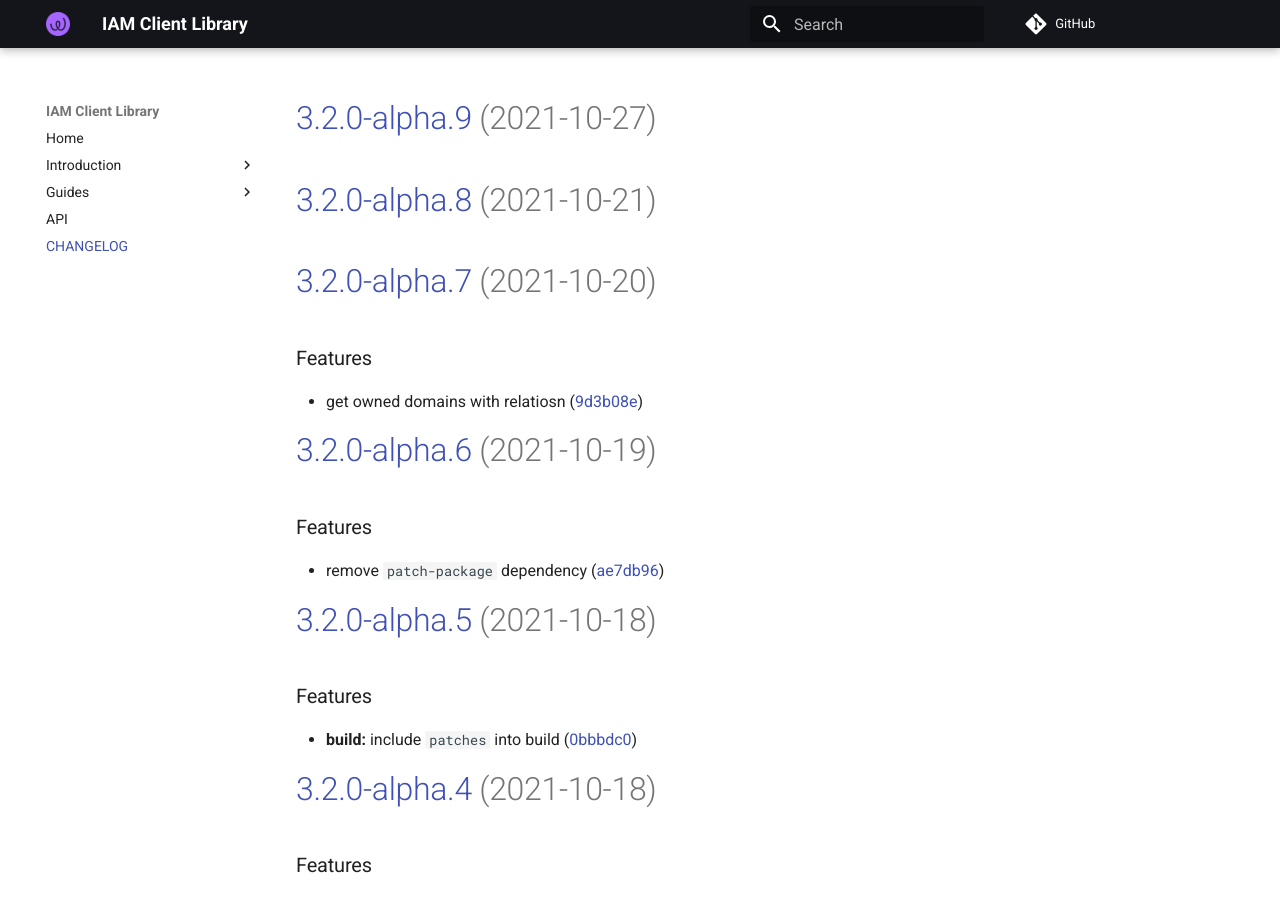
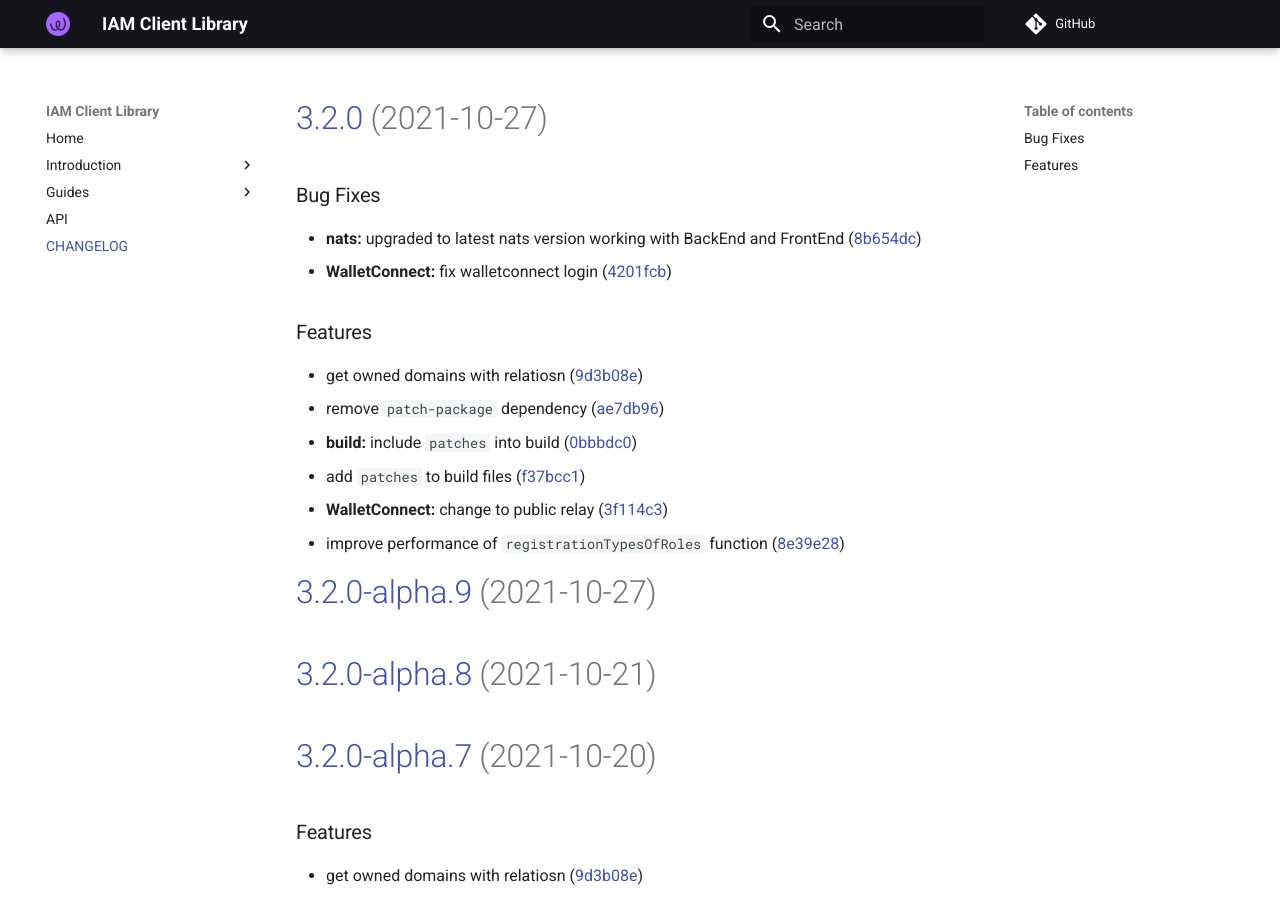
Before and after one commit to energywebfoundation/iam-client-lib, an MkDocs documentation site: the page built from docs/CHANGELOG.md, in a window 1280 px wide and 900 px high. Built offline with MkDocs 1.6.1 and Material for MkDocs 9.7.7, drawn with Linux system fonts in a browser that asks for light colours; comment, search, counter and statistics services are not loaded.

Commit message:
chore(release): 3.2.0 [skip ci]
# [3.2.0](https://github.com/energywebfoundation/iam-client-lib/compare/v3.1.0...v3.2.0) (2021-10-27)

### Bug Fixes

* **nats:** upgraded to latest nats version working with BackEnd and FrontEnd ([8b654dc](https://github.com/energywebfoundation/iam-client-lib/commit/8b654dc81751ec171551513a7b4360b035765a87))
* **WalletConnect:** fix walletconnect login ([4201fcb](https://github.com/energywebfoundation/iam-client-lib/commit/4201fcb491d21f0bdc242027dd56cd53ffada4e3))

### Features

* get owned domains with relatiosn ([9d3b08e](https://github.com/energywebfoundation/iam-client-lib/commit/9d3b08e670f97134f35235157b1f2d89f2d2b1e7))
* remove `patch-package` dependency ([ae7db96](https://github.com/energywebfoundation/iam-client-lib/commit/ae7db9690cc3dbf14945677b390aa264eef0a4f7))
* **build:** include `patches` into build ([0bbbdc0](https://github.com/energywebfoundation/iam-client-lib/commit/0bbbdc00d3e781b46898be520a1429101c6b4b1e))
* add `patches` to build files ([f37bcc1](https://github.com/energywebfoundation/iam-client-lib/commit/f37bcc1625df8167a60bb7183c446c3b50f161ee))
* **WalletConnect:** change to public relay ([3f114c3](https://github.com/energywebfoundation/iam-client-lib/commit/3f114c32ca35c262e30cd4bc437a9c6d0a8c4dac))
* improve performance of `registrationTypesOfRoles` function ([8e39e28](https://github.com/energywebfoundation/iam-client-lib/commit/8e39e28070fcb9c5bc97c4b28b7696f0c573d6c6))

```diff
--- a/docs/CHANGELOG.md
+++ b/docs/CHANGELOG.md
@@ -1,3 +1,21 @@
+# [3.2.0](https://github.com/energywebfoundation/iam-client-lib/compare/v3.1.0...v3.2.0) (2021-10-27)
+
+
+### Bug Fixes
+
+* **nats:** upgraded to latest nats version working with BackEnd and FrontEnd ([8b654dc](https://github.com/energywebfoundation/iam-client-lib/commit/8b654dc81751ec171551513a7b4360b035765a87))
+* **WalletConnect:** fix walletconnect login ([4201fcb](https://github.com/energywebfoundation/iam-client-lib/commit/4201fcb491d21f0bdc242027dd56cd53ffada4e3))
+
+
+### Features
+
+* get owned domains with relatiosn ([9d3b08e](https://github.com/energywebfoundation/iam-client-lib/commit/9d3b08e670f97134f35235157b1f2d89f2d2b1e7))
+* remove `patch-package` dependency ([ae7db96](https://github.com/energywebfoundation/iam-client-lib/commit/ae7db9690cc3dbf14945677b390aa264eef0a4f7))
+* **build:** include `patches` into build ([0bbbdc0](https://github.com/energywebfoundation/iam-client-lib/commit/0bbbdc00d3e781b46898be520a1429101c6b4b1e))
+* add `patches` to build files ([f37bcc1](https://github.com/energywebfoundation/iam-client-lib/commit/f37bcc1625df8167a60bb7183c446c3b50f161ee))
+* **WalletConnect:** change to public relay ([3f114c3](https://github.com/energywebfoundation/iam-client-lib/commit/3f114c32ca35c262e30cd4bc437a9c6d0a8c4dac))
+* improve performance of `registrationTypesOfRoles` function ([8e39e28](https://github.com/energywebfoundation/iam-client-lib/commit/8e39e28070fcb9c5bc97c4b28b7696f0c573d6c6))
+
 # [3.2.0-alpha.9](https://github.com/energywebfoundation/iam-client-lib/compare/v3.2.0-alpha.8...v3.2.0-alpha.9) (2021-10-27)
 
 # [3.2.0-alpha.8](https://github.com/energywebfoundation/iam-client-lib/compare/v3.2.0-alpha.7...v3.2.0-alpha.8) (2021-10-21)
--- a/package.json
+++ b/package.json
@@ -1,6 +1,6 @@
 {
     "name": "iam-client-lib",
-    "version": "3.2.0-alpha.9",
+    "version": "3.2.0",
     "description": "Library for Decentralized Identity and Access Management",
     "main": "dist/iam-client-lib.js",
     "module": "dist/iam-client-lib.esm.js",
```
